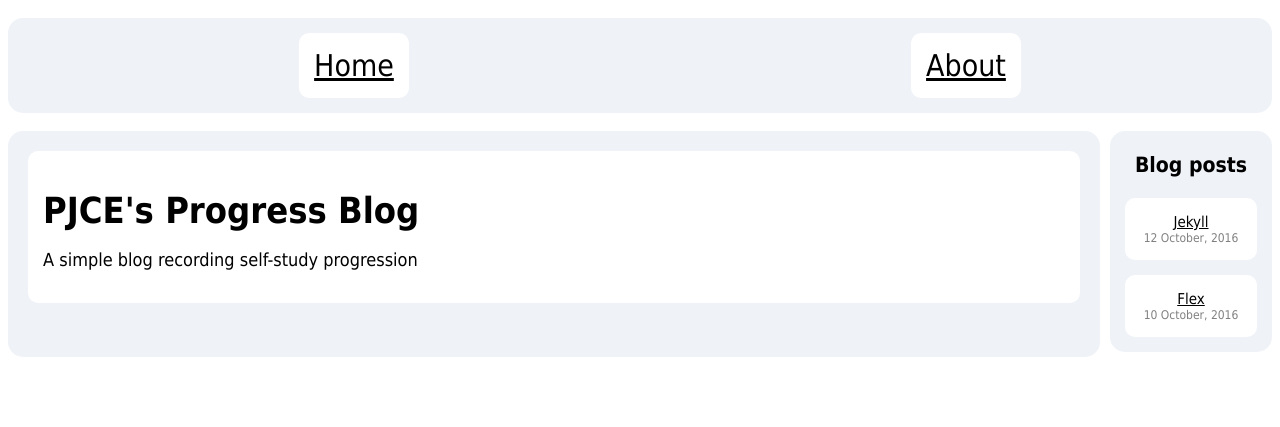
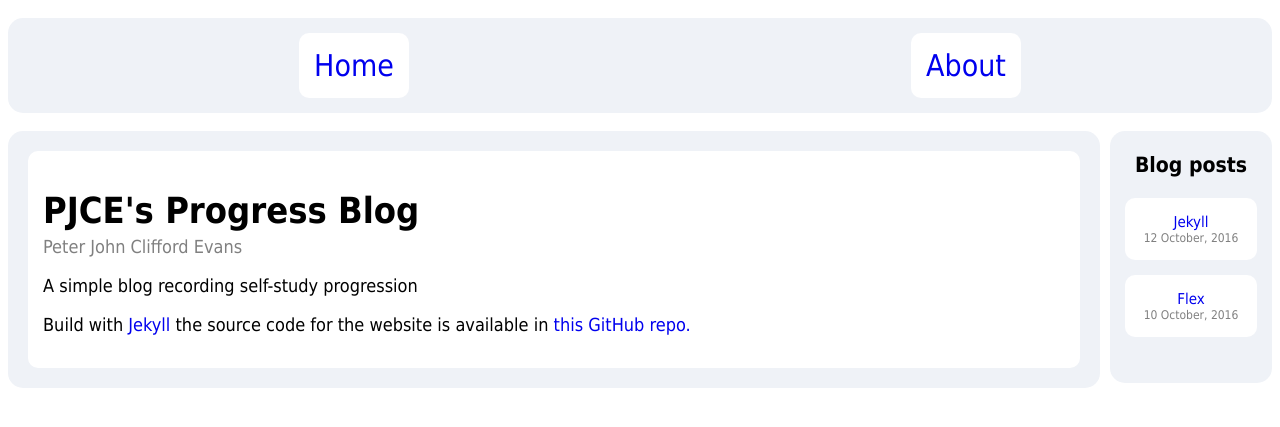
Before and after one commit to pjcevans/homepage-1.0-deprecated, a Jekyll site: the page built from index.html, in a window 1280 px wide. Shown: the top 427 px of the page. Built offline with Jekyll 4.4.1, drawn with Linux system fonts in a browser that asks for light colours.

```diff
--- a/_includes/head.html
+++ b/_includes/head.html
@@ -3,6 +3,6 @@
   <meta http-equiv="X-UA-Compatible" content="IE=edge">
   <meta name="viewport" content="width=device-width, initial-scale=1">
 
-  <title>{% if page.title %}{{ page.title }}{% else %}{{ site.title }}{% endif %}</title>
+  <title>{% if page.title %}pjce: {{ page.title }}{% else %}{{ site.title }}{% endif %}</title>
   <link rel="stylesheet" href="{{ "/css/site.css" | prepend: site.baseurl }}">
 </head>
--- a/_posts/2016-10-10-flex.markdown
+++ b/_posts/2016-10-10-flex.markdown
@@ -8,7 +8,7 @@ date:   2016-10-10 19:25:34 +0100
 
 At the time of writing Flex is a new approach to page or element layout, different to the block layout approach in that it does not use floats or collapsing margins. It is very much an approach with different screen sizes in mind and as such is a powerful tool for creating dynamic web pages without involving the complexities of a grid framework.
 
-![Flexbox froggy screenshot](/images/flexbox_froggy.png){: .fitWidth}
+[![Flexbox froggy screenshot](/images/flexbox_froggy.png){: .fitWidth}](http://flexboxfroggy.com/)
 
 [Flexbox froggy](http://flexboxfroggy.com/) is a great little web app that runs through the positioning basics. Anyone who has worked with a block model based grid framework, or the block model directly, will get a feel for the implications for a new layout paradigm.
 
--- a/css/site.css
+++ b/css/site.css
@@ -12,7 +12,16 @@ h1 {
 }
 
 a {
-  color: black;
+  text-decoration: none;
+}
+
+a:hover {
+  color: #43A047;
+  border-bottom: 1px dotted #43A047;
+}
+
+a:visited {
+  color: #3c903f;
 }
 
 .fitWidth {
--- a/index.html
+++ b/index.html
@@ -6,7 +6,9 @@ title: Home
 <div>
   <div>
   <h1>PJCE's Progress Blog</h1>
+  <p class="metadata">Peter John Clifford Evans</p>
   <p>A simple blog recording self-study progression</p>
+  <p>Build with <a href="https://jekyllrb.com/">Jekyll</a> the source code for the website is available in <a href="https://github.com/pjcevans/pjcevans.github.io">this GitHub repo.</a></p>
 
   </div>
 </div>
```
Also changed, not shown: README.md.
